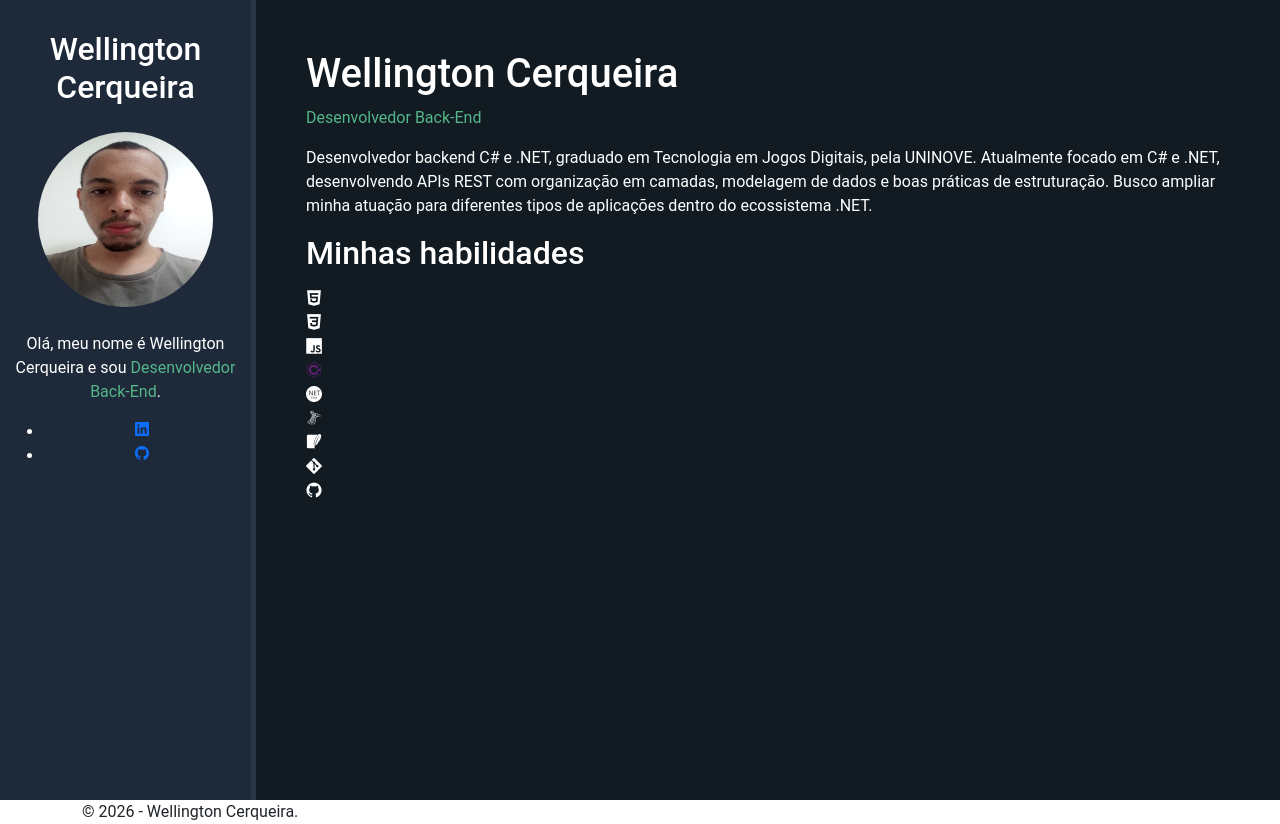
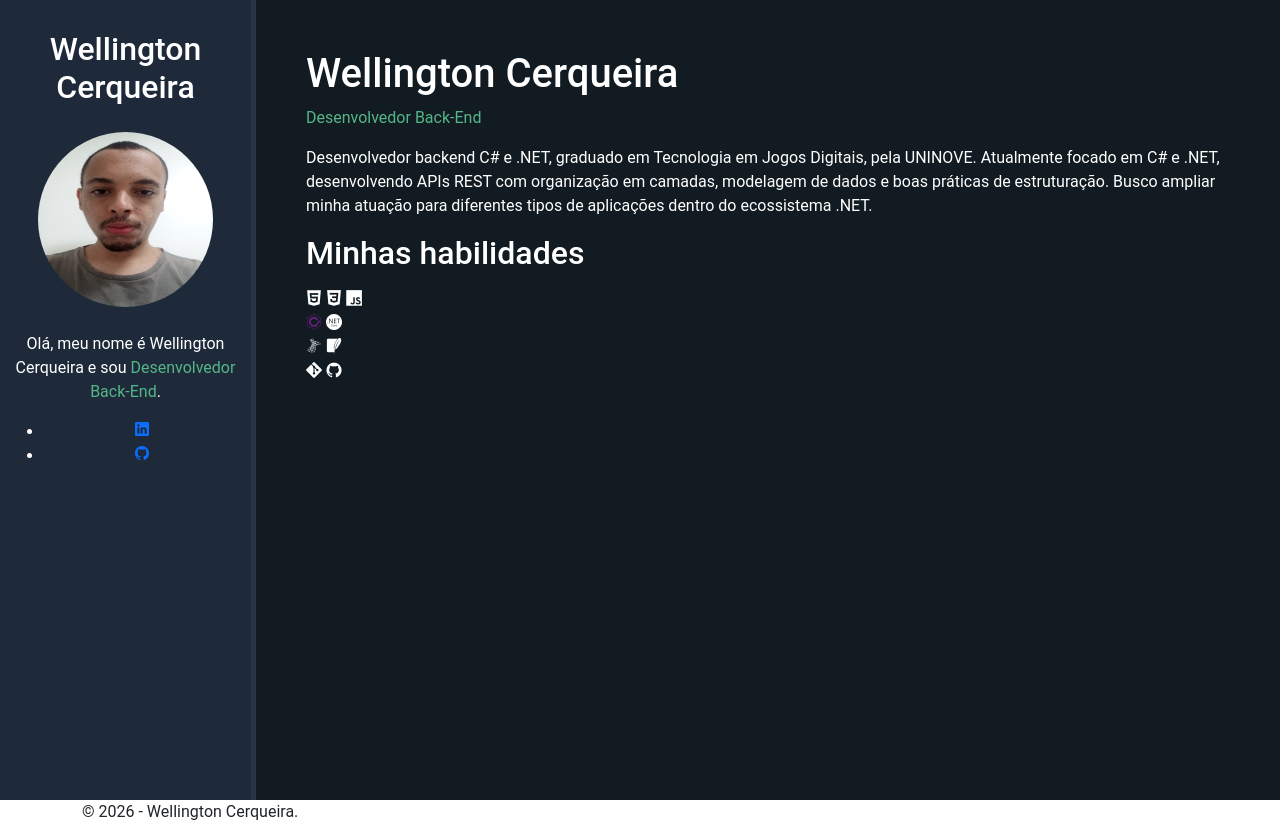
Before and after one commit to wcerqueiraA/home, a plain HTML site: page index.html in a window 1280 px wide. Drawn offline with nearby package versions, Linux system fonts and the light colour scheme.

Commit message:
Clean up skills section in index.html
Removed several unused skill boxes from the skills container.

```diff
--- a/index.html
+++ b/index.html
@@ -36,32 +36,20 @@
             <div id="skills-container">
                 <div class="skills-box">
                     <i class="devicon-html5-plain"></i>
-                </div>
-                <div class="skills-box">
                     <i class="devicon-css3-plain"></i>
-                </div>
-                <div class="skills-box">
                     <i class="devicon-javascript-plain"></i>
                 </div>
                 <div class="skills-box">
                     <i class="devicon-csharp-line colored"></i>
-                </div>
-                <div class="skills-box">
                     <i class="devicon-dotnetcore-plain"></i>
-                </div>
-                <div class="skills-box">
                     <i class="devicon-entityframeworkcore-plain"></i>
                 </div>
                 <div class="skills-box">
                     <i class="devicon-microsoftsqlserver-plain"></i>
-                </div>
-                <div class="skills-box">
                     <i class="devicon-sqlite-plain"></i>
                 </div>
                 <div class="skills-box">
                     <i class="devicon-git-plain"></i>
-                </div>
-                <div class="skills-box">
                     <i class="devicon-github-original"></i>
                 </div>
             </div>
```
